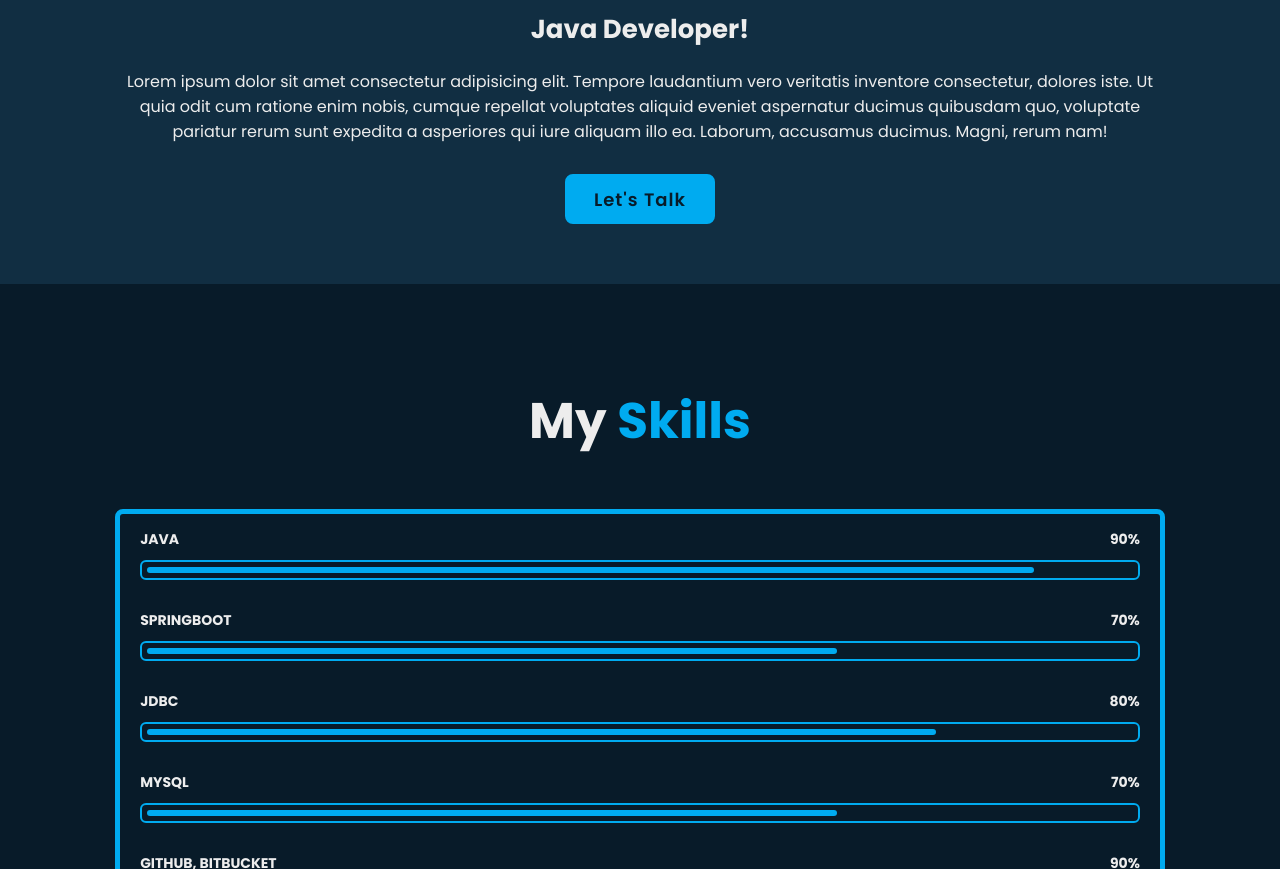
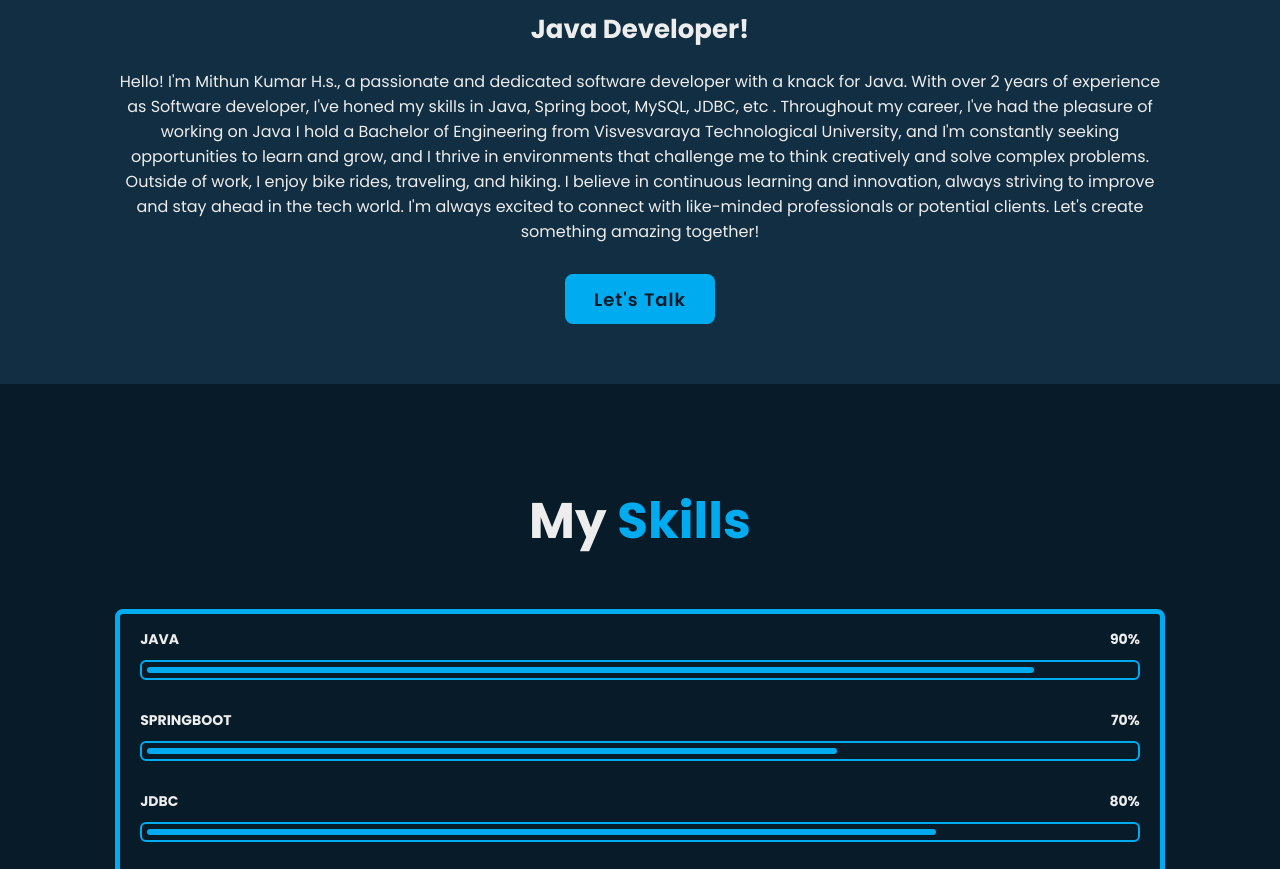
Before and after one commit to Mithunkumarhs/portfolio, a plain HTML site: page index.html in a window 1280 px wide. Shown: the part 1325-2194 px from the top of the page. Drawn offline with nearby package versions, Linux system fonts and the light colour scheme.

Commit message:
Update index.html

```diff
--- a/index.html
+++ b/index.html
@@ -72,7 +72,13 @@
 
         <div class="about-content">
             <h3>Java Developer! </span></h3>
-            <p>Lorem ipsum dolor sit amet consectetur adipisicing elit. Tempore laudantium vero veritatis inventore consectetur, dolores iste. Ut quia odit cum ratione enim nobis, cumque repellat voluptates aliquid eveniet aspernatur ducimus quibusdam quo, voluptate pariatur rerum sunt expedita a asperiores qui iure aliquam illo ea. Laborum, accusamus ducimus. Magni, rerum nam!</p>
+            <p>Hello! I'm Mithun Kumar H.s., a passionate and dedicated software developer with a knack for Java. With over 2 years of experience as Software developer, I've honed my skills in Java, Spring boot, MySQL, JDBC, etc . Throughout my career, I've had the pleasure of working on Java
+
+I hold a Bachelor of Engineering from Visvesvaraya Technological University, and I'm constantly seeking opportunities to learn and grow, and I thrive in environments that challenge me to think creatively and solve complex problems.
+
+Outside of work, I enjoy bike rides, traveling, and hiking. I believe in continuous learning and innovation, always striving to improve and stay ahead in the tech world.
+
+I'm always excited to connect with like-minded professionals or potential clients. Let's create something amazing together!</p>
             <div class="btn-box btns">
                 <a href="tel://7892475785" class="btn">Let's Talk</a>
             </div>
```
